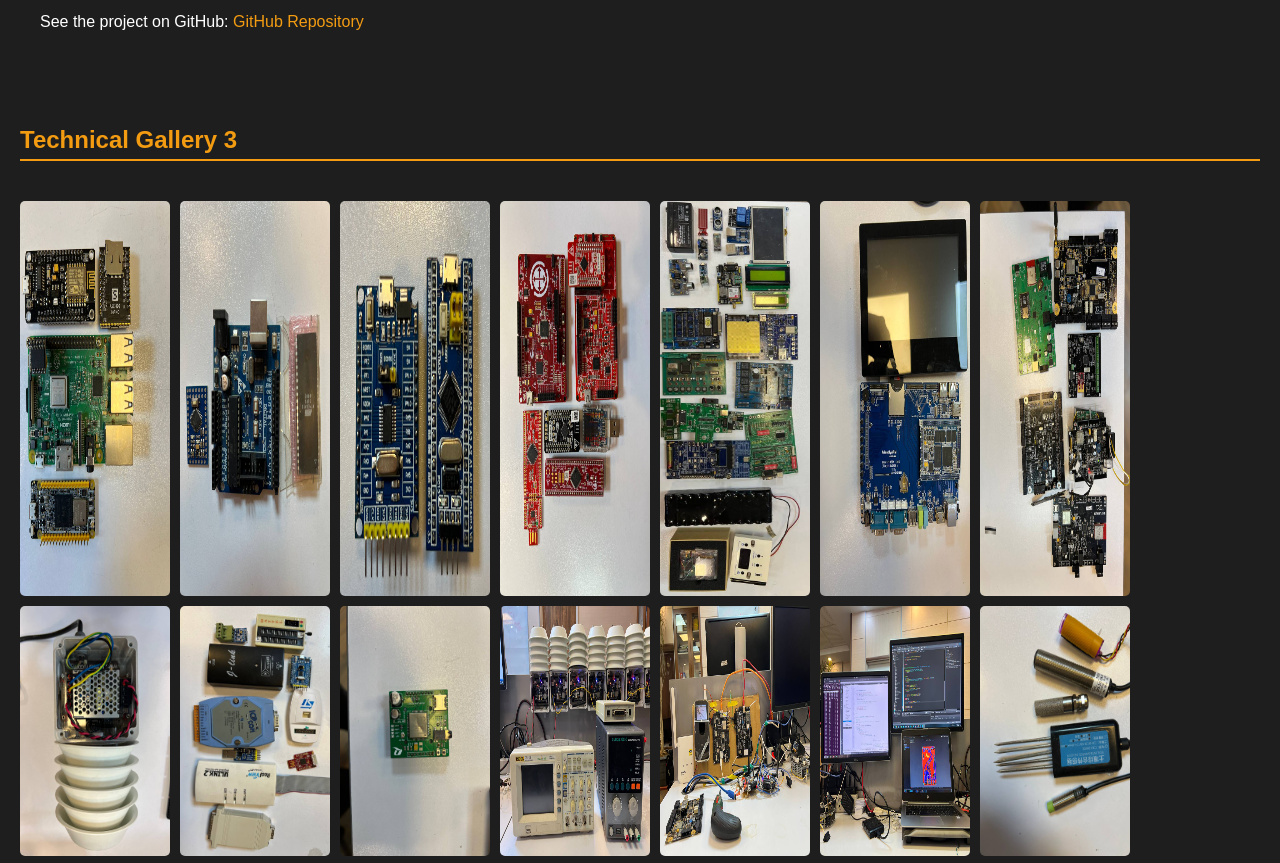
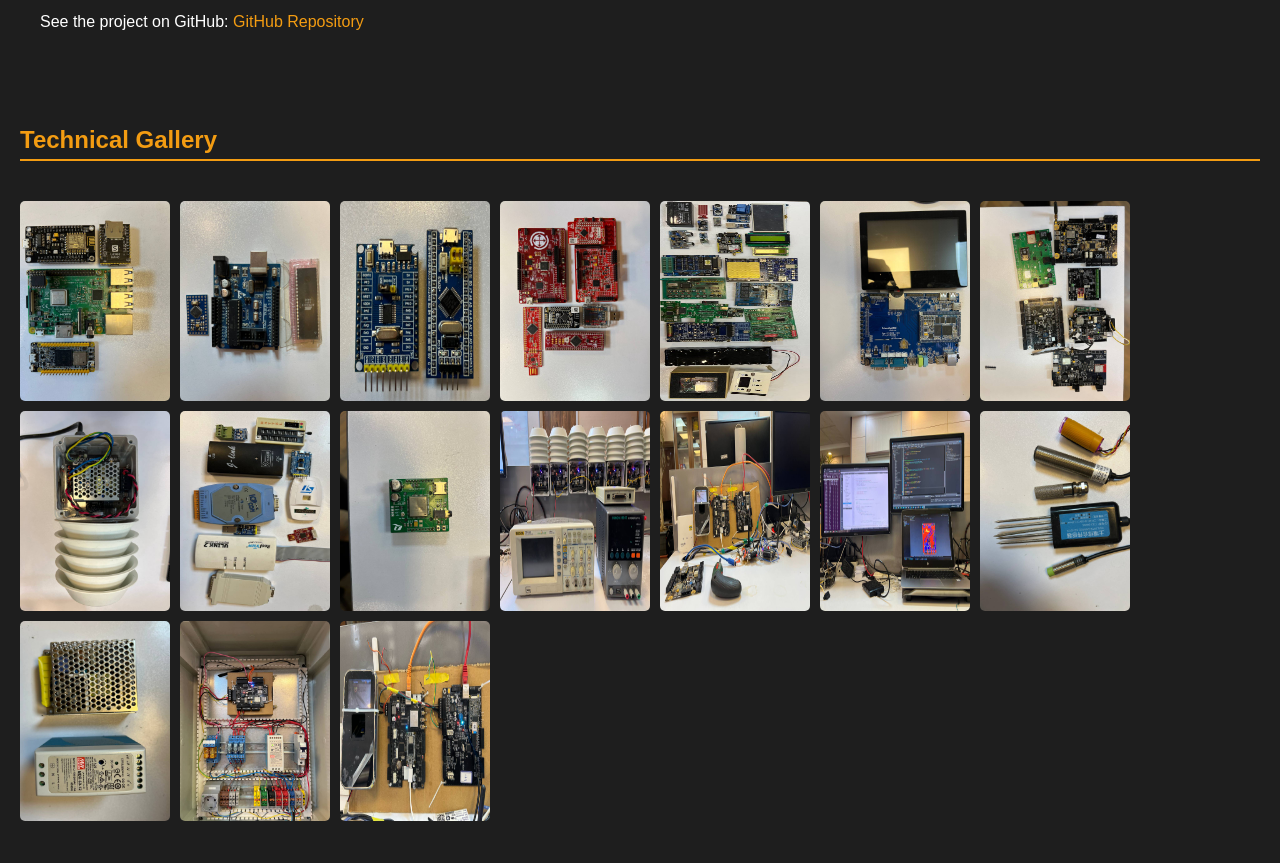
Before and after one commit to aliahmadi9371/aliahmadi9371.github.io, a plain HTML site: page work.html in a window 1280 px wide. Shown: the part 5690-6553 px from the top of the page. After the commit the page ends 6531 px from the top, so only its background shows below. Drawn offline with Linux system fonts and the light colour scheme.

Commit message:
Update work.html

```diff
--- a/work.html
+++ b/work.html
@@ -74,7 +74,7 @@
     }
     .gallery img {
       width: 150px;
-      height: 200;
+      height: 200px;
       cursor: pointer;
       transition: transform 0.3s ease;
       border-radius: 5px;
@@ -366,7 +366,7 @@
 
   <!-- New Gallery Section -->
   <section id="gallery">
-    <h2>Technical Gallery 3</h2>
+    <h2>Technical Gallery</h2>
 
     <!-- Thumbnails for the gallery -->
     <div class="gallery">
```
